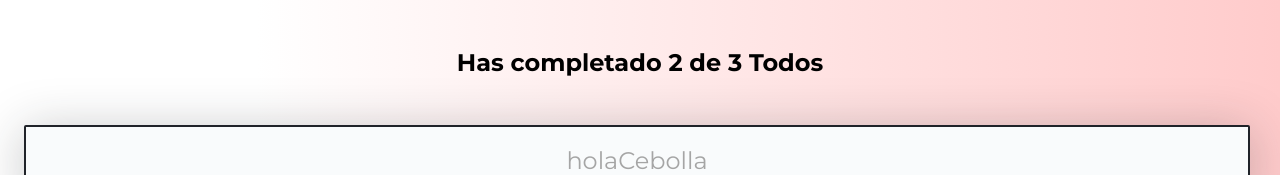
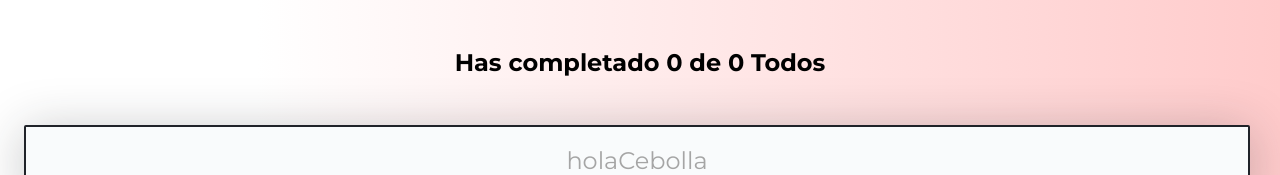
Before and after one commit to pablotardio/to-do-list-course-intro-react, a React (Create React App) app: page / in a window 1280 px wide. Shown: the top 175 px of the page. Built offline with nearby package versions, Linux system fonts and the light colour scheme.

Commit message:
feature: added completed todos and total todos to the context

```diff
--- a/src/components/TodoCounter/index.jsx
+++ b/src/components/TodoCounter/index.jsx
@@ -1,8 +1,11 @@
-import React from 'react'
+import React, { useContext } from 'react'
+import { TodoContext } from '../../context/TodoContext';
 import './TodoCounter.css';
 
 export const TodoCounter = () => {
+  const { totalTodos,completedTodos} =
+		useContext(TodoContext);
   return (
-    <h2 className='TodoCounter'> Has completado 2 de 3 Todos</h2>
+    <h2 className='TodoCounter'> Has completado {completedTodos} de {totalTodos} Todos</h2>
   )
 }
--- a/src/context/TodoContext/index.js
+++ b/src/context/TodoContext/index.js
@@ -50,6 +50,8 @@
 				todos,
 				loading,
 				error,
+                completedTodos:todos.filter((todo)=>(todo.completed)).length,
+                totalTodos:todos.length
 			}}
 		>
 			{children}
```
